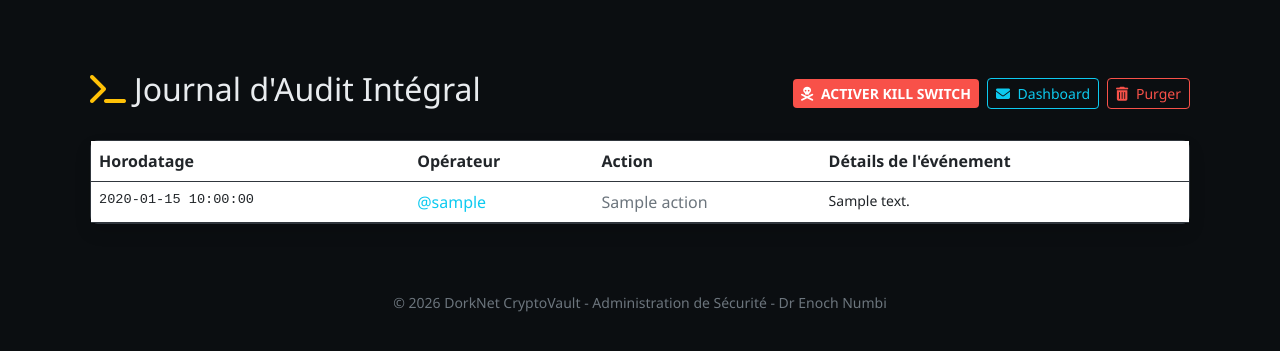
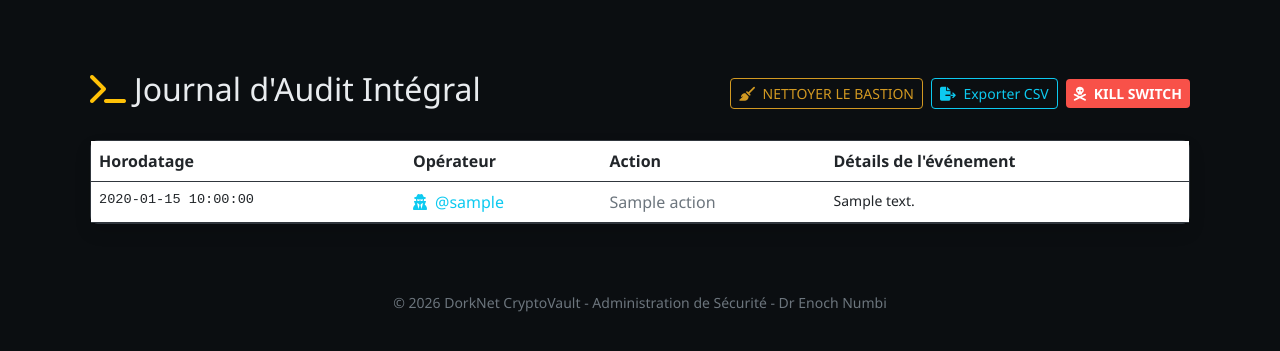
Before and after one commit to enochnumbi062-gif/DorkNet_CryptoVault, a Flask app: template templates/admin_logs.html in a window 1280 px wide. Shown: the part 57-408 px from the top of the page. Run offline with Flask 3, Linux system fonts and the light colour scheme; the template is opened without the code that fills it: most values are stand-ins (such as "Sample title", 1, 10 or a date in 2020).

Commit message:
Update admin_logs.html

```diff
--- a/templates/admin_logs.html
+++ b/templates/admin_logs.html
@@ -13,14 +13,20 @@
         .card { background-color: #161b22; border: 1px solid #30363d; border-radius: 8px; }
         .table { color: #c9d1d9; border-color: #30363d; }
         .table thead { background-color: #21262d; }
-        /* Style Néon spécifique à DorkNet */
+
+        /* Styles Statuts */
         .status-breach { color: #f85149; font-weight: bold; background: rgba(248, 81, 73, 0.1); padding: 4px 8px; border-radius: 4px; border: 1px solid rgba(248, 81, 73, 0.3); }
         .status-success { color: #3fb950; font-weight: bold; }
         .status-upload { color: #58a6ff; font-weight: bold; }
-        .btn-purge { background-color: transparent; border: 1px solid #f85149; color: #f85149; transition: 0.3s; }
-        .btn-purge:hover { background-color: #f85149; color: white; }
+        .status-system { color: #d29922; font-weight: bold; }
+
+        /* Boutons Spéciaux */
+        .btn-purge { background-color: transparent; border: 1px solid #d29922; color: #d29922; transition: 0.3s; font-weight: 500; }
+        .btn-purge:hover { background-color: #d29922; color: #000; box-shadow: 0 0 10px rgba(210, 153, 34, 0.3); }
+
         .btn-kill { background-color: #f85149; color: white; font-weight: bold; border: none; transition: 0.3s; }
         .btn-kill:hover { background-color: #b93a34; box-shadow: 0 0 15px rgba(248, 81, 73, 0.4); }
+
         .log-timestamp { font-family: 'Courier New', Courier, monospace; font-size: 0.85rem; color: #8b949e; }
         .badge-admin { background-color: #00ff41; color: #000; font-size: 0.7rem; vertical-align: middle; }
     </style>
@@ -41,20 +47,20 @@
     <div class="d-flex justify-content-between align-items-center mb-4 flex-wrap gap-3">
         <h2><i class="fas fa-terminal me-2 text-warning"></i>Journal d'Audit Intégral</h2>
 
-        <div class="d-flex gap-2 align-items-center">
-            <form action="{{ url_for('trigger_kill_switch') }}" method="POST" onsubmit="return confirm('❗ ATTENTION : Vous allez verrouiller l\'intégralité du bastion. Confirmer le protocole SILENCE RADIO ?');">
-                <button type="submit" class="btn btn-sm btn-kill">
-                    <i class="fas fa-skull-crossbones me-1"></i> ACTIVER KILL SWITCH
+        <div class="d-flex gap-2 align-items-center flex-wrap">
+            <form action="{{ url_for('manual_purge') }}" method="POST" onsubmit="return confirm('⚠️ ACTION CRITIQUE : Supprimer définitivement les logs de plus de 30 jours ?');">
+                <button type="submit" class="btn btn-sm btn-purge">
+                    <i class="fas fa-broom me-1"></i> NETTOYER LE BASTION
                 </button>
             </form>
 
-            <a href="{{ url_for('index') }}" class="btn btn-sm btn-outline-info">
-                <i class="fas fa-envelope me-1"></i> Dashboard
+            <a href="{{ url_for('export_logs') }}" class="btn btn-sm btn-outline-info">
+                <i class="fas fa-file-export me-1"></i> Exporter CSV
             </a>
 
-            <form action="{{ url_for('index') }}" method="POST" onsubmit="return confirm('⚠️ Purger les logs ? (Action irréversible)');">
-                <button type="submit" class="btn btn-sm btn-purge">
-                    <i class="fas fa-trash-alt me-1"></i> Purger
+            <form action="{{ url_for('trigger_kill_switch') }}" method="POST" onsubmit="return confirm('❗ ATTENTION : Vous allez verrouiller l\'intégralité du bastion. Confirmer le protocole SILENCE RADIO ?');">
+                <button type="submit" class="btn btn-sm btn-kill">
+                    <i class="fas fa-skull-crossbones me-1"></i> KILL SWITCH
                 </button>
             </form>
         </div>
@@ -87,18 +93,21 @@
                     {% for log in logs %}
                     <tr>
                         <td class="log-timestamp">
-                            {% if log.timestamp.strftime %}
-                                {{ log.timestamp.strftime('%Y-%m-%d %H:%M:%S') }}
-                            {% else %}
-                                {{ log.timestamp }}
-                            {% endif %}
+                            {{ log.timestamp.strftime('%Y-%m-%d %H:%M:%S') if log.timestamp.strftime else log.timestamp }}
                         </td>
-                        <td><span class="text-info">@{{ log.username }}</span></td>
                         <td>
-                            {% if 'BREACH' in log.action or 'LOCKDOWN' in log.action or 'HONEYTOKEN' in log.action %}
+                            <span class="{% if log.username == 'SYSTEM_AUTO' %}text-warning{% else %}text-info{% endif %}">
+                                <i class="fas {% if log.username == 'SYSTEM_AUTO' %}fa-robot{% else %}fa-user-secret{% endif %} me-1"></i>
+                                @{{ log.username }}
+                            </span>
+                        </td>
+                        <td>
+                            {% if 'BREACH' in log.action or 'LOCKDOWN' in log.action or 'HONEYTOKEN' in log.action or 'KILL' in log.action %}
                                 <span class="status-breach"><i class="fas fa-exclamation-triangle me-1"></i>{{ log.action }}</span>
-                            {% elif log.action == 'UPLOAD' %}
-                                <span class="status-upload"><i class="fas fa-cloud-upload-alt me-1"></i>UPLOAD</span>
+                            {% elif 'UPLOAD' in log.action %}
+                                <span class="status-upload"><i class="fas fa-cloud-upload-alt me-1"></i>{{ log.action }}</span>
+                            {% elif 'PURGE' in log.action or 'SYSTEM' in log.action %}
+                                <span class="status-system"><i class="fas fa-recycle me-1"></i>{{ log.action }}</span>
                             {% elif 'SUCCESS' in log.action %}
                                 <span class="status-success"><i class="fas fa-check-circle me-1"></i>{{ log.action }}</span>
                             {% else %}
@@ -111,7 +120,10 @@
 
                     {% if not logs %}
                     <tr>
-                        <td colspan="4" class="text-center py-5 text-secondary italic">Aucune entrée d'audit détectée dans la base de données.</td>
+                        <td colspan="4" class="text-center py-5 text-secondary">
+                            <i class="fas fa-ghost fa-3x mb-3 d-block opacity-25"></i>
+                            Aucune entrée d'audit détectée dans la base de données.
+                        </td>
                     </tr>
                     {% endif %}
                 </tbody>
```
